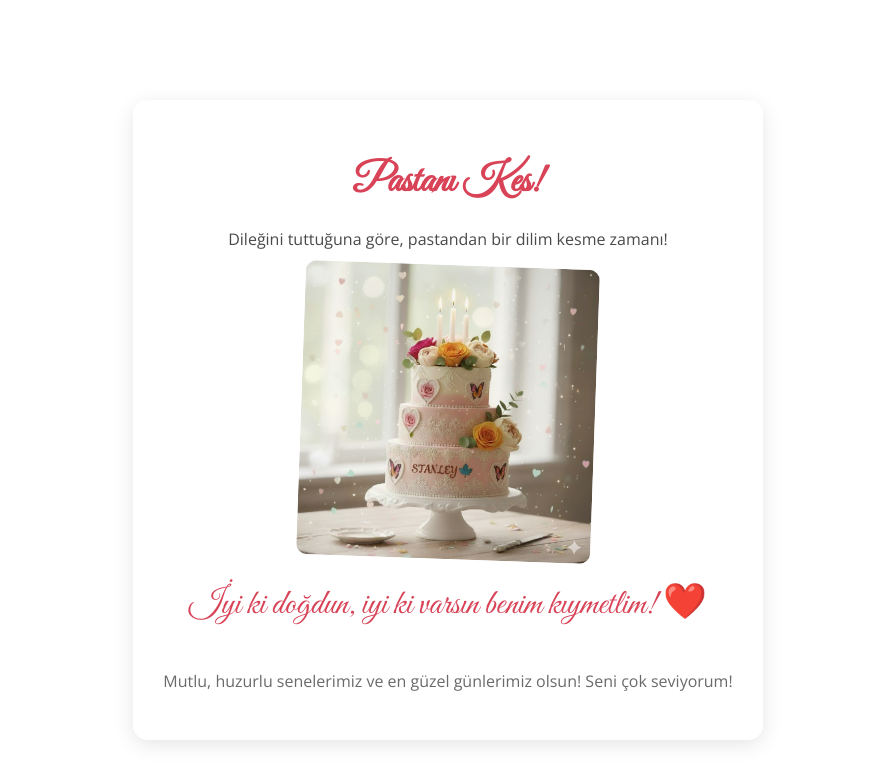
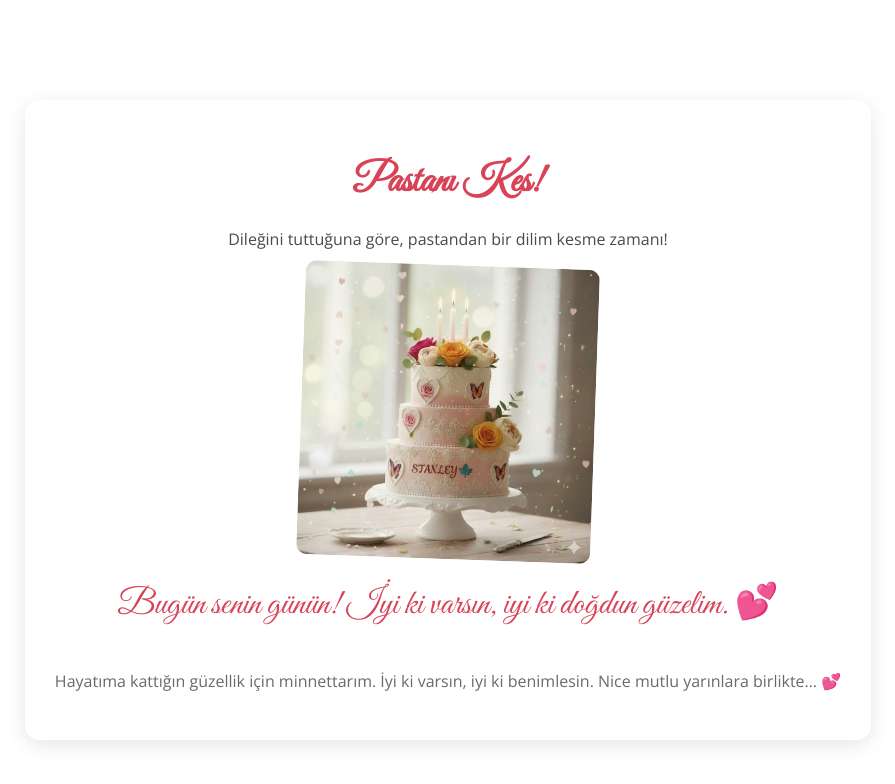
Before and after one commit to sonsuzsahip/Do-umg-n-kiymetlim, a plain HTML site: page sahne3.html in a window 1280 px wide. Both pictures are taken after a click on the element 639 px from the left and 412 px from the top of the page. Shown: the whole page, without its empty margins (192-1087 px from the left). Drawn offline with nearby package versions, Linux system fonts and the light colour scheme.

Commit message:
Update sahne3.html

```diff
--- a/sahne3.html
+++ b/sahne3.html
@@ -126,8 +126,8 @@
             <img src="cake.png" alt="Doğum Günü Pastası" class="cake-image" id="cakeImage">
         </div>
 
-        <p class="message" id="cutMessage">İyi ki doğdun, iyi ki varsın benim kıymetlim! ❤️</p>
-        <p class="small-message" id="afterCutMessage">Mutlu, huzurlu senelerimiz ve en güzel günlerimiz olsun! Seni çok seviyorum!</p>
+        <p class="message" id="cutMessage">Bugün senin günün! İyi ki varsın, iyi ki doğdun güzelim. 💕</p>
+        <p class="small-message" id="afterCutMessage">Hayatıma kattığın güzellik için minnettarım. İyi ki varsın, iyi ki benimlesin. Nice mutlu yarınlara birlikte… 💕</p>
 
         <a href="mektup.html" class="button" id="mektupButton" style="display: none;">Mektubun Burada!</a>
     </div>
```
